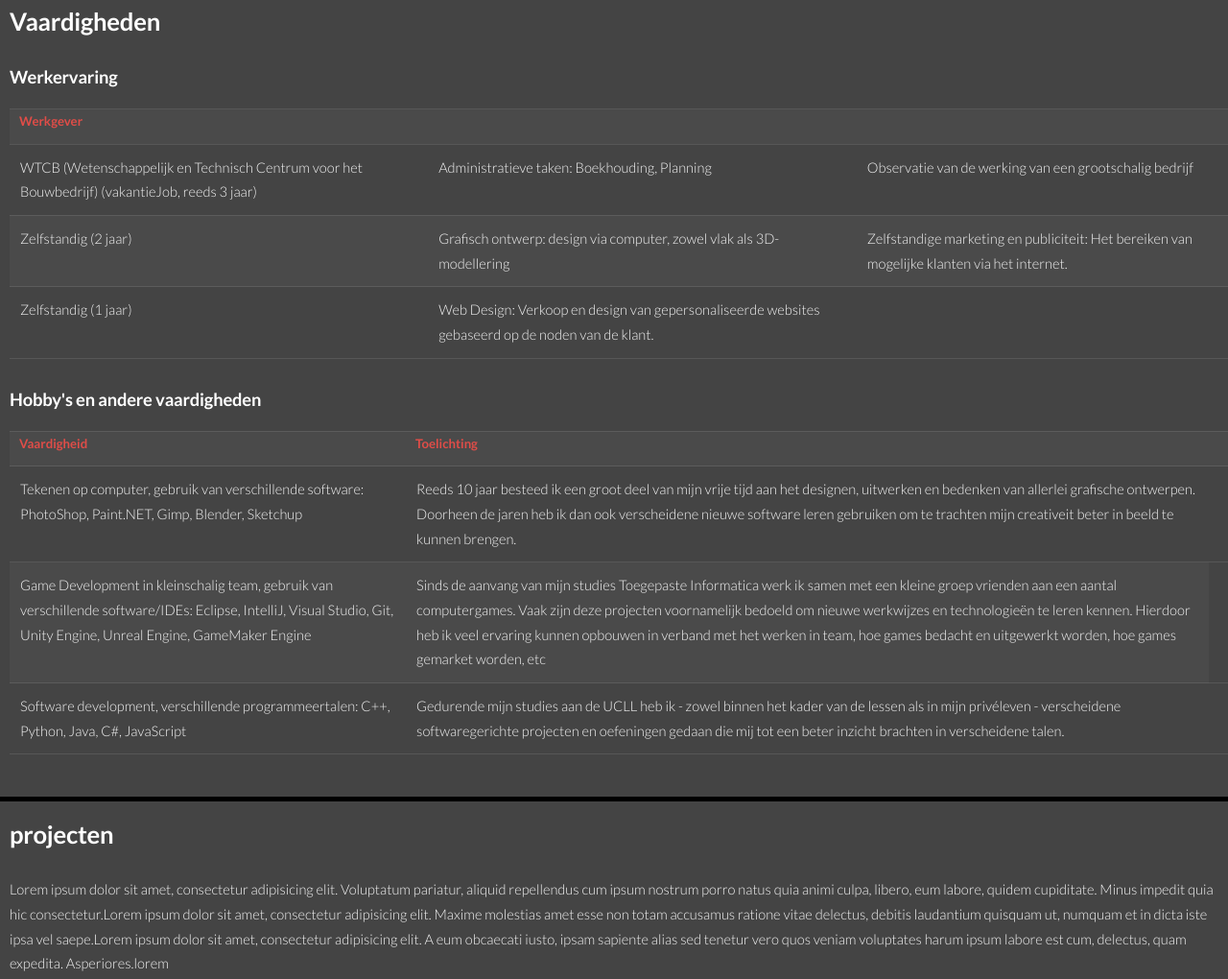
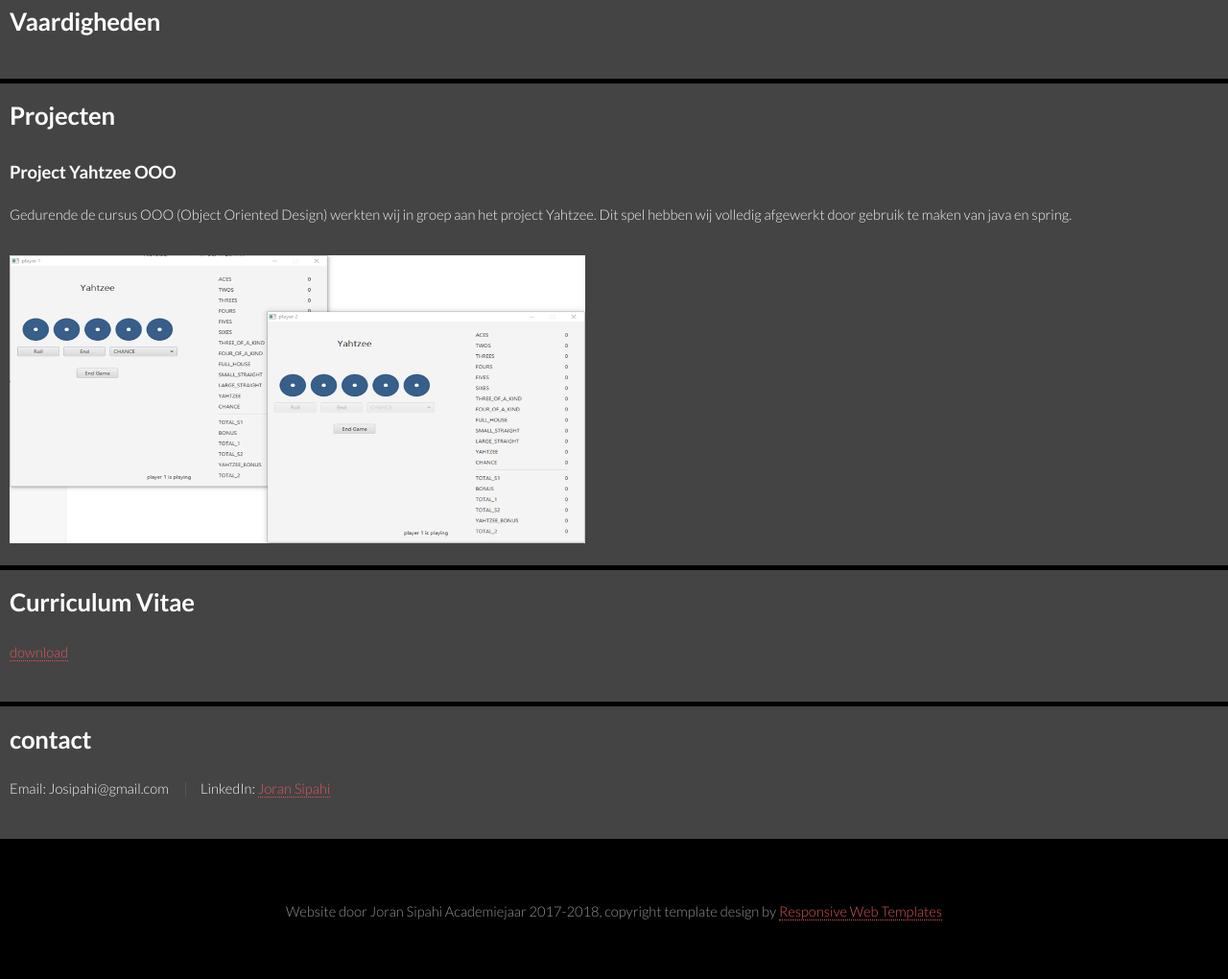
Before and after one commit to JoranSipahi-r0668325/JoranSipahi-r0668325.github.io, a plain HTML site: page index.html in a window 1280 px wide. Shown: the part 979-1999 px from the top of the page at 96% size. Drawn offline with Linux system fonts and the light colour scheme.

Commit message:
added cv

```diff
--- a/index.html
+++ b/index.html
@@ -79,61 +79,21 @@
     <section class="wrapper style3">
         <a name="vaardigheden"></a>
         <h2>Vaardigheden</h2>
-        <table>
-            <h3>Werkervaring</h3>
-            <tr>
-                <th>Werkgever</th>
-                <th></th>
-                <th></th>
-            </tr>
-            <tr>
-                <td>WTCB (Wetenschappelijk en Technisch Centrum voor het Bouwbedrijf) (vakantieJob, reeds 3 jaar)</td>
-                <td>Administratieve taken: Boekhouding, Planning</td>
-                <td>Observatie van de werking van een grootschalig bedrijf</td>
-            </tr>
-            <tr>
-                <td>Zelfstandig (2 jaar) </td>
-                <td>Grafisch ontwerp: design via computer, zowel vlak als 3D-modellering</td>
-                <td>Zelfstandige marketing en publiciteit: Het bereiken van mogelijke klanten via het internet. </td>
-            </tr>
-            <tr>
-                <td>Zelfstandig (1 jaar) </td>
-                <td>Web Design: Verkoop en design van gepersonaliseerde websites gebaseerd op de noden van de klant. </td>
-            </tr>
-        </table>
-        <h3>Hobby's en andere vaardigheden</h3>
-        <table>
-            <tr>
-                <th>Vaardigheid</th>
-                <th>Toelichting</th>
-                <th></th>
-            </tr>
-            <tr>
-                <td>Tekenen op computer, gebruik van verschillende software: PhotoShop, Paint.NET, Gimp, Blender, Sketchup</td>
-                <td>Reeds 10 jaar besteed ik een groot deel van mijn vrije tijd aan het designen, uitwerken en bedenken van allerlei grafische ontwerpen. Doorheen de jaren heb ik dan ook verscheidene nieuwe software leren gebruiken om te trachten mijn creativeit beter in beeld te kunnen brengen.</td>
-            </tr>
-            <tr>
-                <td>Game Development in kleinschalig team, gebruik van verschillende software/IDEs: Eclipse, IntelliJ, Visual Studio, Git, Unity Engine, Unreal Engine, GameMaker Engine</td>
-                <td>Sinds de aanvang van mijn studies Toegepaste Informatica werk ik samen met een kleine groep vrienden aan een aantal computergames. Vaak zijn deze projecten voornamelijk bedoeld om nieuwe werkwijzes en technologieën te leren kennen. Hierdoor heb ik veel ervaring kunnen opbouwen in verband met het werken in team, hoe games bedacht en uitgewerkt worden, hoe games gemarket worden, etc</td>
-            </tr>
-            <tr>
-                <td>Software development, verschillende programmeertalen: C++, Python, Java, C#, JavaScript</td>
-                <td>Gedurende mijn studies aan de UCLL heb ik - zowel binnen het kader van de lessen als in mijn privéleven - verscheidene softwaregerichte projecten en oefeningen gedaan die mij tot een beter inzicht brachten in verscheidene talen.</td>
-            </tr>
-        </table>
     </section>
 
     <section class="wrapper style3">
         <a name="projecten"></a>
-        <h2>projecten</h2>
-        <p>Lorem ipsum dolor sit amet, consectetur adipisicing elit. Voluptatum pariatur, aliquid repellendus cum ipsum nostrum porro natus quia animi culpa, libero, eum labore, quidem cupiditate. Minus impedit quia hic consectetur.Lorem ipsum dolor sit amet, consectetur adipisicing elit. Maxime molestias amet esse non totam accusamus ratione vitae delectus, debitis laudantium quisquam ut, numquam et in dicta iste ipsa vel saepe.Lorem ipsum dolor sit amet, consectetur adipisicing elit. A eum obcaecati iusto, ipsam sapiente alias sed tenetur vero quos veniam voluptates harum ipsum labore est cum, delectus, quam expedita. Asperiores.lorem</p>
+        <h2>Projecten</h2>
+        <h3>Project Yahtzee OOO</h3>
+        <p>Gedurende de cursus OOO (Object Oriented Design) werkten wij in groep aan het project Yahtzee. Dit spel hebben wij volledig afgewerkt door gebruik te maken van java en spring.</p>
+        <img src="images/yahtzee.png" alt="Yahtzee" height="300" width="600">
     </section>
 
     <section class="wrapper style3">
         <a name="cv"></a>
-        <h2>cv</h2>
+        <h2>Curriculum Vitae</h2>
         <ul class="menu">
-            <li><a href="http://www.linkedin.com/in/joran-sipahi-320a83159">Download mijn cv</a></li>
+            <li><a href="/files/CV.pdf" download="CV">download</a></li>
         </ul>
     </section>
 
```
Also changed, not shown: images/yahtzee.png (added), 1 other file.
